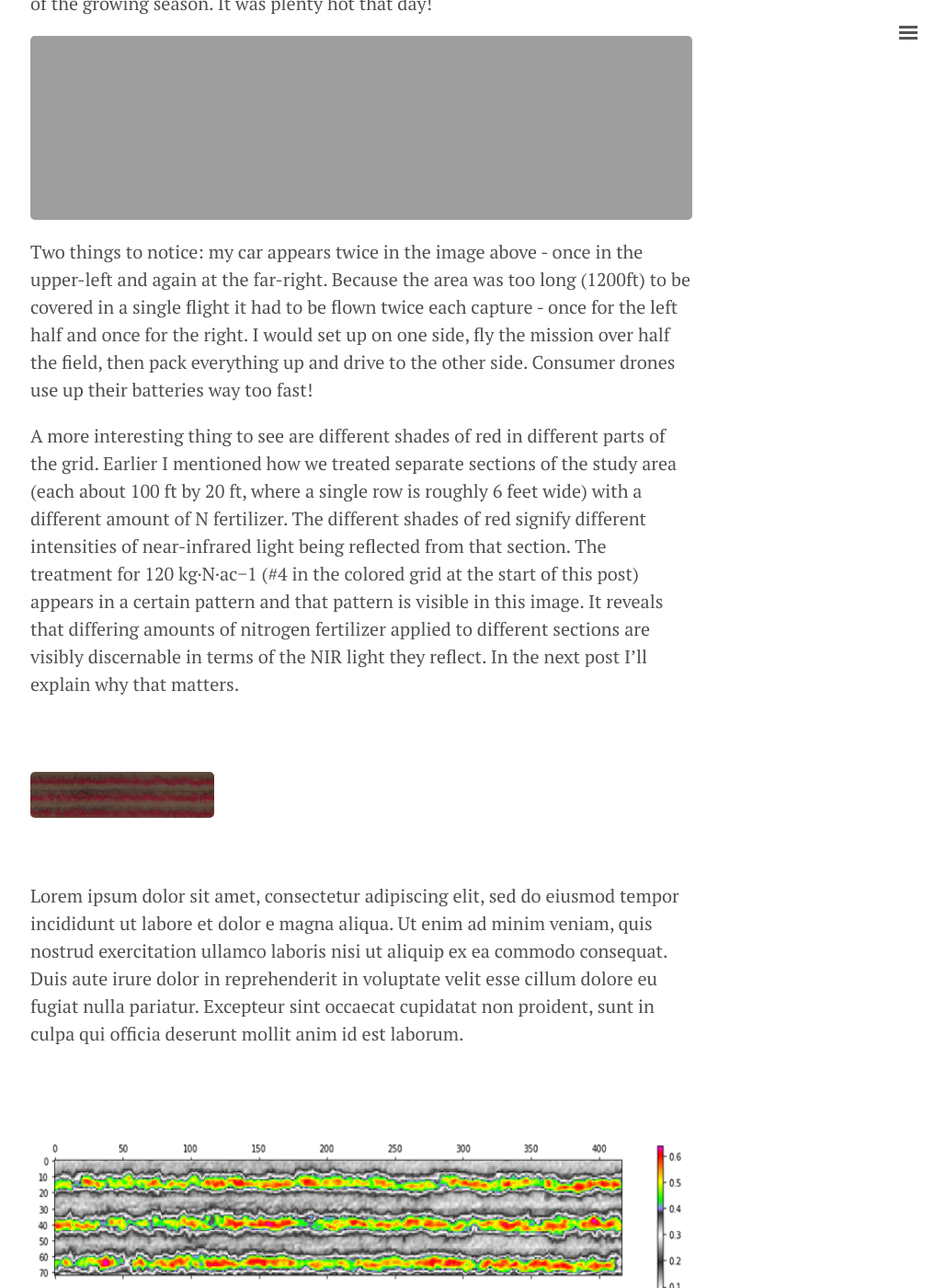
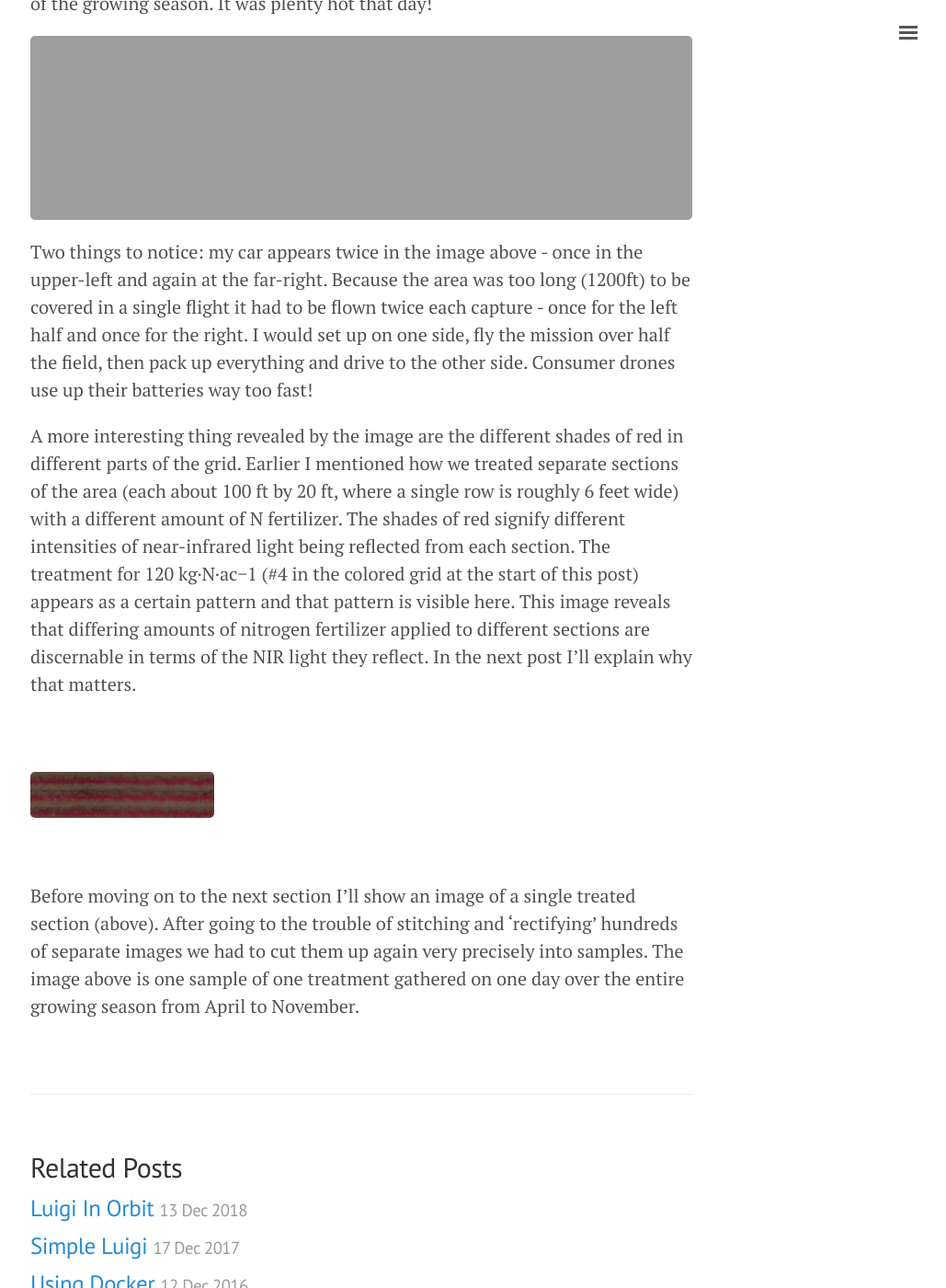
Before and after one commit to geraldmc/geraldmc.github.io, a Jekyll site: the page built from _posts/2019-02-23-predicting-yield-1.md, in a window 1280 px wide and 1400 px high, scrolled down 4182 px. Shown: the whole window at 92% size, without its empty margins (247-1276 px from the left). Built offline with Jekyll 4.4.1, drawn with Linux system fonts in a browser that asks for light colours; some of the changed text lies outside the part shown.

Commit message:
adds formatting

```diff
--- a/_posts/2019-02-23-predicting-yield-1.md
+++ b/_posts/2019-02-23-predicting-yield-1.md
@@ -56,18 +56,12 @@ The process of stitching together many hundreds of smaller images, separating th
 
 ![NGR Full]({{ site.url }}/assets/NGR-full-view.png){:height="200px" width="850px"}
 
-Two things to notice: my car appears twice in the image above - once in the upper-left and again at the far-right. Because the area was too long (1200ft) to be covered in a single flight it had to be flown twice each capture - once for the left half and once for the right. I would set up on one side, fly the mission over half the field, then pack everything up and drive to the other side. Consumer drones use up their batteries way too fast!
+Two things to notice: my car appears twice in the image above - once in the upper-left and again at the far-right. Because the area was too long (1200ft) to be covered in a single flight it had to be flown twice each capture - once for the left half and once for the right. I would set up on one side, fly the mission over half the field, then pack up everything and drive to the other side. Consumer drones use up their batteries way too fast!
 
-A more interesting thing to see are different shades of red in different parts of the grid. Earlier I mentioned how we treated separate sections of the study area (each about 100 ft by 20 ft, where a single row is roughly 6 feet wide) with a different amount of N fertilizer. The different shades of red signify different intensities of near-infrared light being reflected from that section. The treatment for 120 kg·N·ac−1 (#4 in the colored grid at the start of this post) appears in a certain pattern and that pattern is visible in this image. It reveals that differing amounts of nitrogen fertilizer applied to different sections are visibly discernable in terms of the NIR light they reflect. In the next post I'll explain why that matters.
+A more interesting thing revealed by the image are the different shades of red in different parts of the grid. Earlier I mentioned how we treated separate sections of the area (each about 100 ft by 20 ft, where a single row is roughly 6 feet wide) with a different amount of N fertilizer. The shades of red signify different intensities of near-infrared light being reflected from each section. The treatment for 120 kg·N·ac−1 (#4 in the colored grid at the start of this post) appears as a certain pattern and that pattern is visible here. This image reveals that differing amounts of nitrogen fertilizer applied to different sections are discernable in terms of the NIR light they reflect. In the next post I'll explain why that matters.
 
 <br />
 ![CIR Section 001]({{ site.url }}/assets/2017-04-25_001_3_CIR.png){:height="50px" width="200px"}
 <br />
 
-Lorem ipsum dolor sit amet, consectetur adipiscing elit, sed do eiusmod tempor incididunt ut labore et dolor    e magna aliqua. Ut enim ad minim veniam, quis nostrud exercitation ullamco laboris nisi ut aliquip ex ea commodo consequat. Duis aute irure dolor in reprehenderit in voluptate velit esse cillum dolore eu fugiat nulla pariatur. Excepteur sint occaecat cupidatat non proident, sunt in culpa qui officia deserunt mollit anim id est laborum.
-
-<br />
-![NDVI Section 001]({{ site.url }}/assets/2017-04-25_001_3_NDVI.png){:height="200px" width="850px"}
-<br />
-
-Lorem ipsum dolor sit amet, consectetur adipiscing elit, sed do eiusmod tempor incididunt ut labore et dolore magna aliqua. Ut enim ad minim veniam, quis nostrud exercitation ullamco laboris nisi ut aliquip ex ea commodo consequat. Duis aute irure dolor in reprehenderit in voluptate velit esse cillum dolore eu fugiat nulla pariatur. Excepteur sint occaecat cupidatat non proident, sunt in culpa qui officia deserunt mollit anim id est laborum.
+Before moving on to the next section I'll show an image of a single treated section (above). After going to the trouble of stitching and 'rectifying' hundreds of separate images we had to cut them up again very precisely into samples. The image above is one sample of one treatment gathered on one day over the entire growing season from April to November.
```
